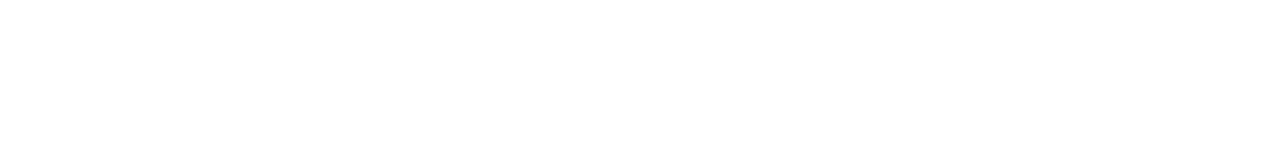
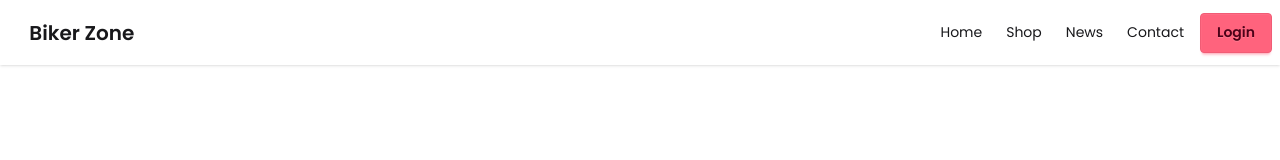
Before and after one commit to Salman472/biker-zone, a plain HTML site: page index.html in a window 1280 px wide. Drawn offline with nearby package versions, Linux system fonts and the light colour scheme; a web font is replaced by a local one.

Commit message:
an added navbar in this projects

```diff
--- a/index.html
+++ b/index.html
@@ -3,9 +3,63 @@
 <head>
     <meta charset="UTF-8">
     <meta name="viewport" content="width=device-width, initial-scale=1.0">
-    <title>Document</title>
+    <link href="https://cdn.jsdelivr.net/npm/daisyui@5" rel="stylesheet" type="text/css" />
+    <script src="https://cdn.jsdelivr.net/npm/@tailwindcss/browser@4"></script>
+    <link rel="preconnect" href="https://fonts.googleapis.com">
+    <link rel="preconnect" href="https://fonts.gstatic.com" crossorigin>
+    <link href="https://fonts.googleapis.com/css2?family=Azeret+Mono:ital,wght@0,100..900;1,100..900&family=Bebas+Neue&family=Inter:ital,opsz,wght@0,14..32,100..900;1,14..32,100..900&family=Manrope:wght@200..800&family=Merriweather:ital,opsz,wght@0,18..144,300..900;1,18..144,300..900&family=Open+Sans:ital,wght@0,300..800;1,300..800&family=Poppins:ital,wght@0,100;0,200;0,300;0,400;0,500;0,600;0,700;0,800;0,900;1,100;1,200;1,300;1,400;1,500;1,600;1,700;1,800;1,900&family=Roboto:ital,wght@0,100..900;1,100..900&family=Work+Sans:ital,wght@0,100..900;1,100..900&display=swap" rel="stylesheet">
+    <style>
+        .poppins-black-italic {
+        font-family: "Poppins", sans-serif;
+
+        }
+    </style>
+   <title>
+        Biker Zone
+    </title>
 </head>
-<body>
+<body class="poppins-black-italic">
+    <header>
+      <nav>
+        <div class="navbar bg-base-100 shadow-sm">
+  <div class="flex-1">
+    <div class="dropdown">
+      <div tabindex="0" role="button" class="btn btn-ghost lg:hidden">
+        <svg xmlns="http://www.w3.org/2000/svg" class="h-5 w-5" fill="none" viewBox="0 0 24 24" stroke="currentColor"> <path stroke-linecap="round" stroke-linejoin="round" stroke-width="2" d="M4 6h16M4 12h8m-8 6h16" /> </svg>
+      </div>
+      <ul
+        tabindex="0"
+        class="menu menu-sm dropdown-content bg-base-100 rounded-box z-1 mt-3 w-52 p-2 shadow">
+        <li><a>Home</a></li>
+        <li><a>Shop</a></li>
+        <li><a>News</a></li>
+        <li><a>Contact</a></li>
 
+      </ul>
+    </div>
+    <a class="btn btn-ghost text-xl">Biker Zone</a>
+  </div>
+  <div class="navbar-center hidden lg:flex">
+    <ul class="menu menu-horizontal px-1">
+      <li><a>Home</a></li>
+        <li><a>Shop</a></li>
+        <li><a>News</a></li>
+        <li><a>Contact</a></li>
+    </ul>
+  </div>
+  <div class="">
+    <a class="btn btn-error ">Login</a>
+  </div>
+</div>
+      </nav>
+    </header>
+
+    <main>
+
+    </main>
+
+    <footer>
+
+    </footer>
 </body>
 </html>
```
